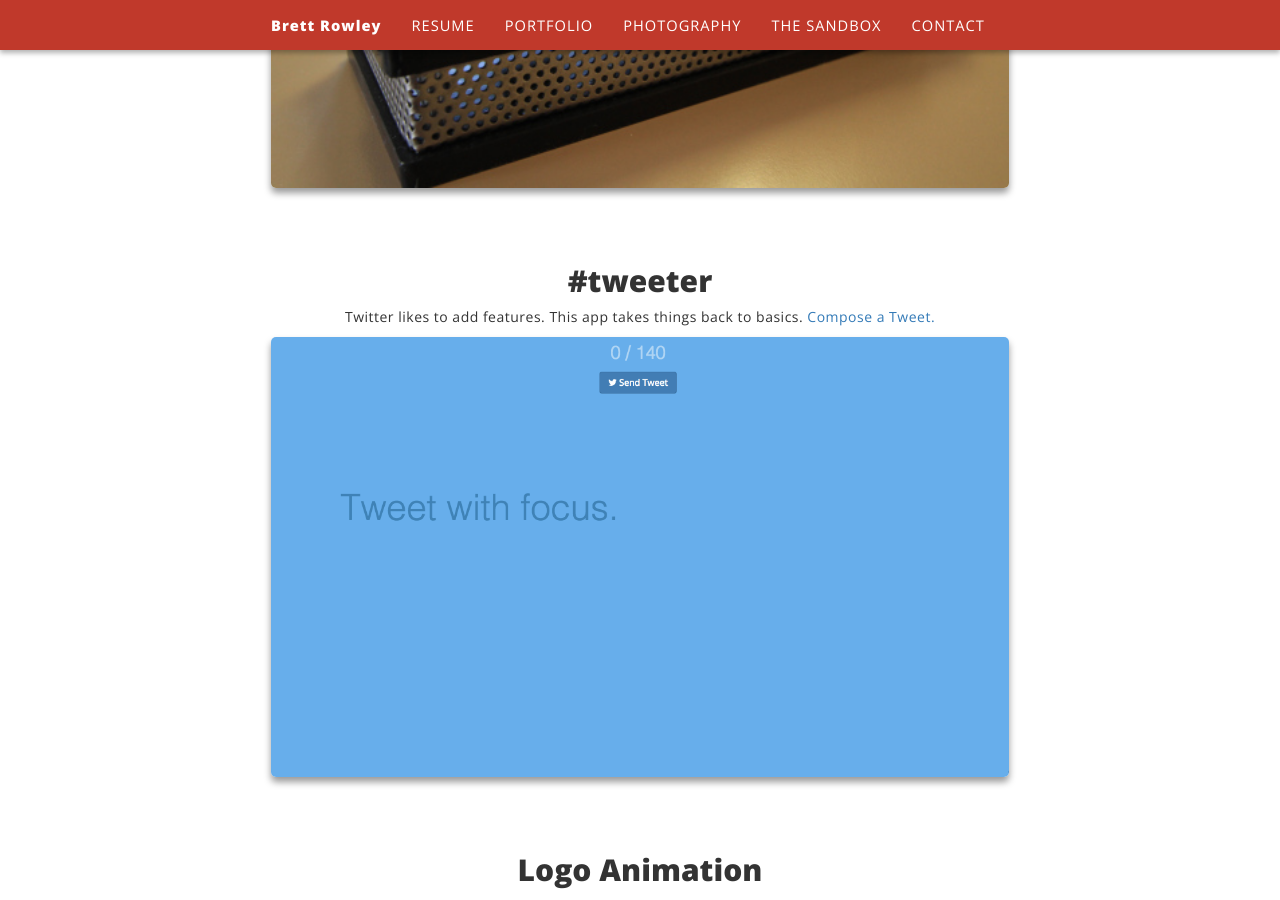
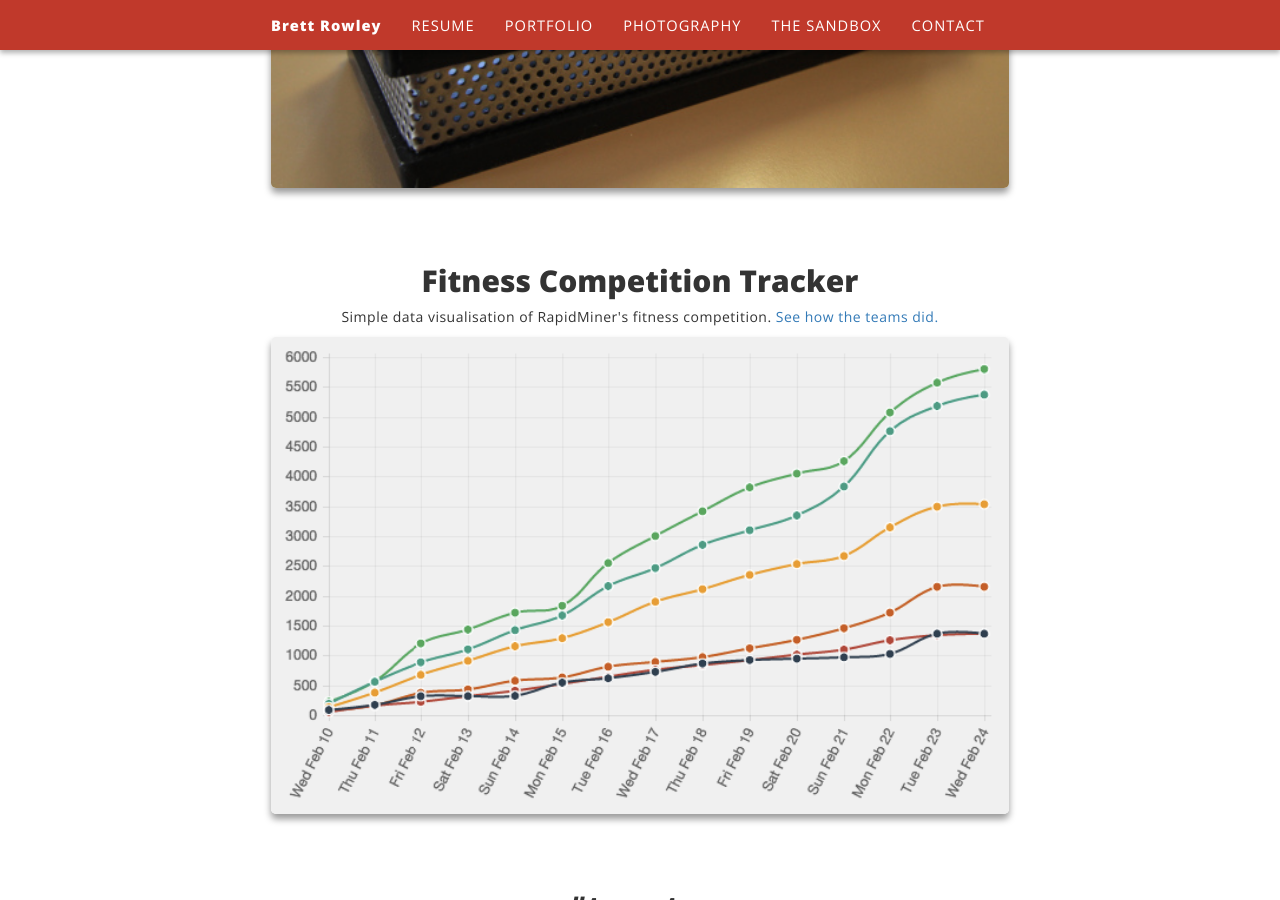
Before and after one commit to brettrowley/brettrowley.github.io, a Jekyll site: the page built from sandbox/index.html, in a window 1280 px wide and 900 px high, scrolled down 1168 px. Built offline with Jekyll 4.4.1, drawn with Linux system fonts in a browser that asks for light colours.

Commit message:
Add Wellable project to Sandbox list

```diff
--- a/sandbox/index.html
+++ b/sandbox/index.html
@@ -51,6 +51,11 @@
 		<div class="screenshot"><a href="https://grabcad.com/library/nixie-tube-clock-enclosure-1"><img src="/assets/img/nixie_screenshot.jpg" /></a></div>
 	</div>
 	<div class="project">
+		<h2>Fitness Competition Tracker</h2>
+		<p>Simple data visualisation of RapidMiner's fitness competition. <a href="wellable/results">See how the teams did.</a></p>
+		<div class="screenshot"><a href="Animation"><img src="/assets/img/wellable-chart.png" /></a></div>
+	</div>
+	<div class="project">
 		<h2>#tweeter</h2>
 		<p>Twitter likes to add features. This app takes things back to basics. <a href="tweeter">Compose a Tweet.</a></p>
 		<div class="screenshot"><a href="tweeter"><img src="/assets/img/tweeter_screenshot.png" /></a></div>
```
Also changed, not shown: assets/img/wellable-chart.png (added).
